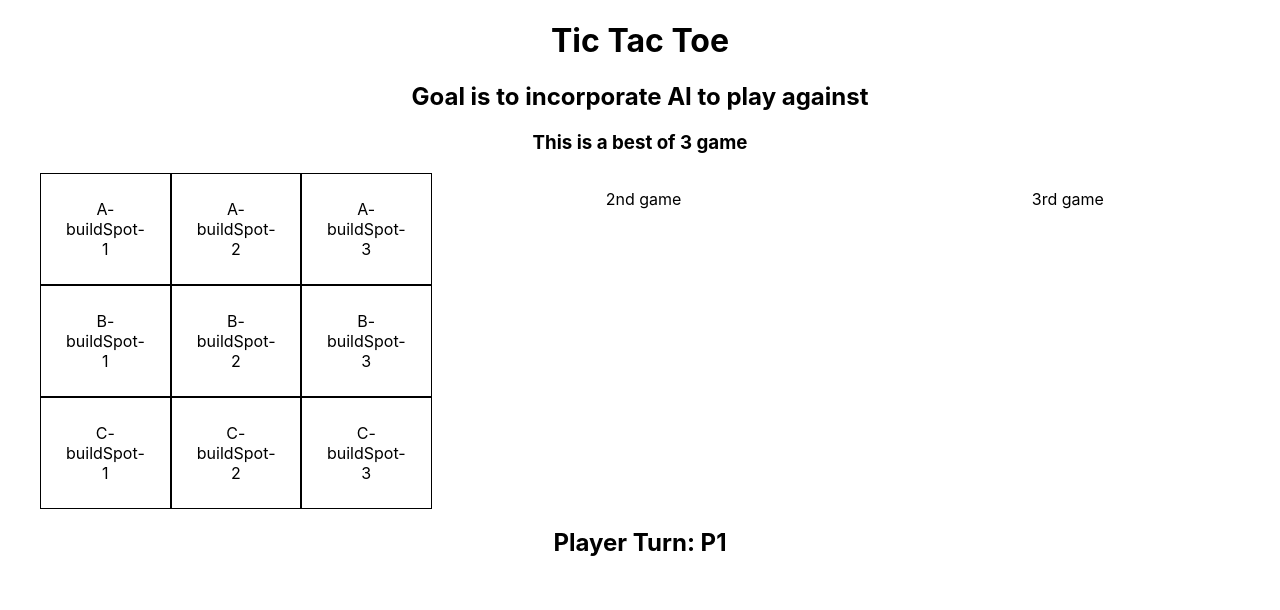
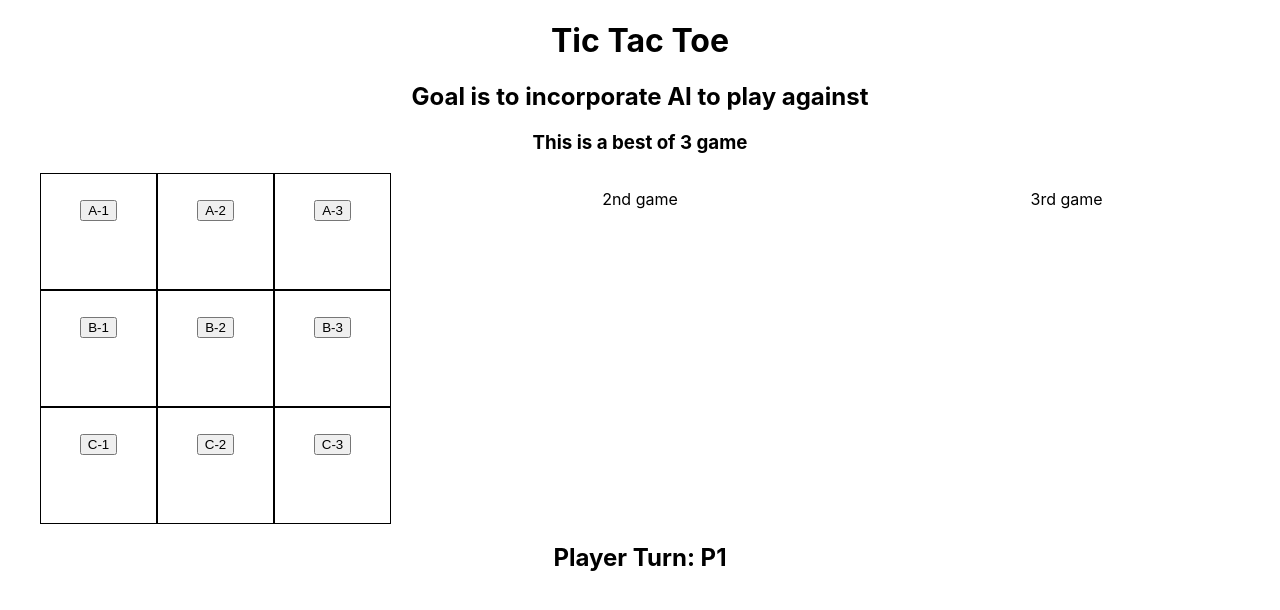
Before and after one commit to jjwebdev1865/typescriptGames, a React (Create React App) app in the folder tic_tac_toe/: page / in a window 1280 px wide. Shown: the top 610 px of the page. Built offline with nearby package versions, Linux system fonts and the light colour scheme.

Commit message:
adding callback for board set up and styled components (#13)

```diff
--- a/tic_tac_toe/package.json
+++ b/tic_tac_toe/package.json
@@ -14,6 +14,7 @@
     "react": "^19.0.0",
     "react-dom": "^19.0.0",
     "react-scripts": "5.0.1",
+    "styled-components": "6.1.15",
     "typescript": "4.9.5",
     "web-vitals": "2.1.4"
   },
--- a/tic_tac_toe/src/App.tsx
+++ b/tic_tac_toe/src/App.tsx
@@ -1,28 +1,20 @@
-import React, { ReactNode, useEffect, useState } from 'react';
+import React, { ReactNode, useCallback, useState } from 'react';
 import { useBoard } from './context/boardContext';
 import { BoardSpot } from './components/BoardSpot/BoardSpot';
 
 function App() {
-  const rows = ['A', 'B', 'C']
   const [boardGame, setBoardGame] = useState<ReactNode | null>(null)
-
   const { playerTurn } = useBoard()
 
-  // TODO: change to callback. warning in console
-  useEffect(() => {
-    if (boardGame === null) {
-      const test = buildInitBoardRows()
-      setBoardGame(test)
-    }
-  }, [boardGame])
 
-  function buildInitBoardRows() {
-    return (
+  const buildInitBoardRows = useCallback(() => {
+    const rows = ['A', 'B', 'C']
+    const temp: ReactNode = (
       <div>
         {rows.map((row) => {
           const index = 1
           return (
-            <ul key={`board-row-${row}`} style={{ listStyle: 'none', display: 'flex', margin: 0}}>
+            <ul key={`board-row-${row}`} style={{ listStyle: 'none', display: 'flex', margin: 0 }}>
               <BoardSpot row={row} index={index} />
               <BoardSpot row={row} index={index + 1} />
               <BoardSpot row={row} index={index + 2} />
@@ -31,7 +23,9 @@ function App() {
         })}
       </div>
     )
-  }
+    setBoardGame(temp)
+    return temp
+  }, [])
 
   return (
     <div className="App" style={{ textAlign: 'center'}}>
@@ -40,7 +34,8 @@ function App() {
       <h3>This is a best of 3 game</h3>
 
       <div style={{display: 'grid', gridTemplateColumns: "repeat(3, 1fr)"}}>
-        {boardGame !== null && boardGame}
+
+        {boardGame === null ? buildInitBoardRows() : boardGame}
         <p>2nd game</p>
         <p>3rd game</p>
       </div>
--- /dev/null
+++ b/tic_tac_toe/src/components/BoardSpot/BoardSpot.styles.tsx
@@ -0,0 +1,8 @@
+import styled from "styled-components";
+
+export const StyledBoardSpot = styled.li`
+  padding: 25px;
+  border: 1px solid black;
+  min-height: 65px;
+  min-width: 65px;
+`
--- a/tic_tac_toe/src/components/BoardSpot/BoardSpot.tsx
+++ b/tic_tac_toe/src/components/BoardSpot/BoardSpot.tsx
@@ -1,13 +1,15 @@
+import { StyledBoardSpot } from "./BoardSpot.styles"
+
 interface BoardSpotProps {
   row: string
   index: number
 }
 
 export const BoardSpot = ({ row, index }: BoardSpotProps) => {
-
+  const spotTitle = `${row}-${index}`
   return (
-    <li style={{ padding: '25px', border: '1px solid black'}}>
-      {row}-buildSpot-{index}
-    </li>
+    <StyledBoardSpot>
+      <button onClick={() => alert(`${spotTitle} clicked!`)}>{spotTitle}</button>
+    </StyledBoardSpot>
   )
 }
```
Also changed, not shown: 2 other files (tests, documents, lock files or other folders).
